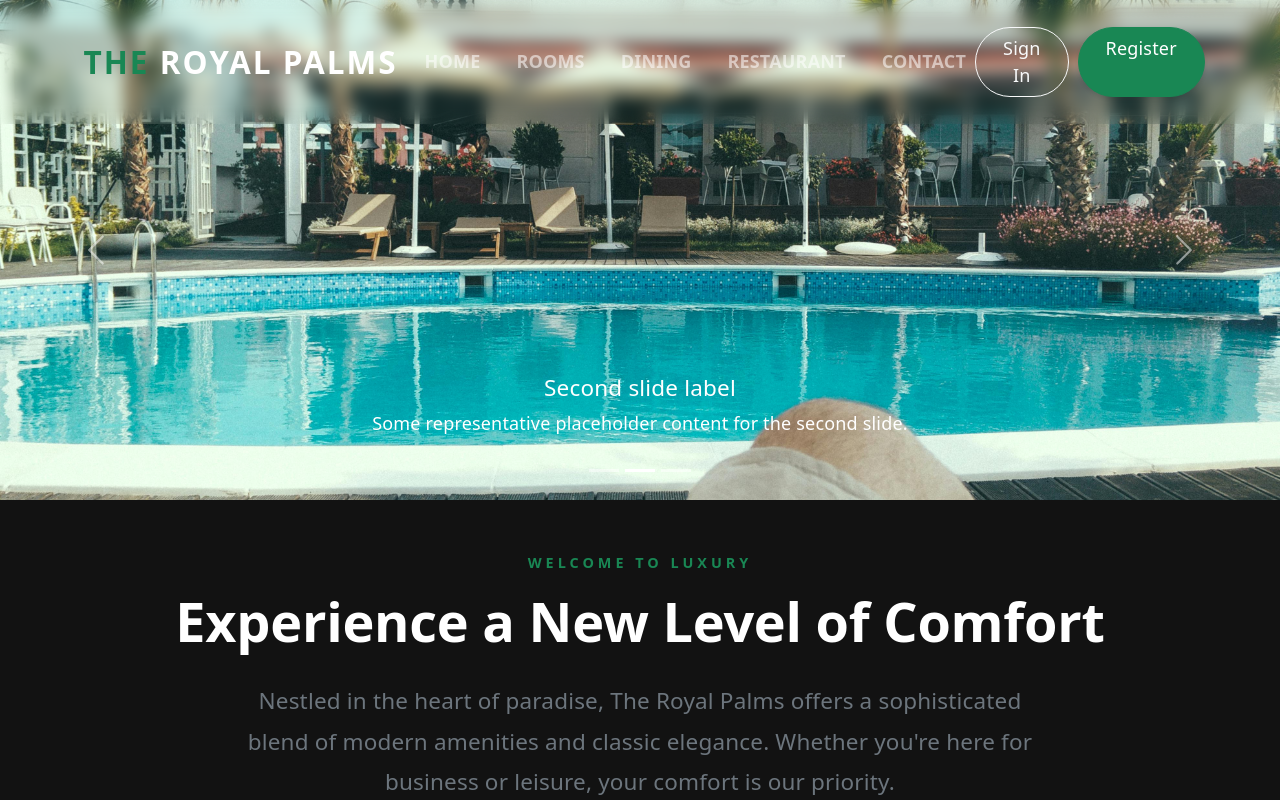
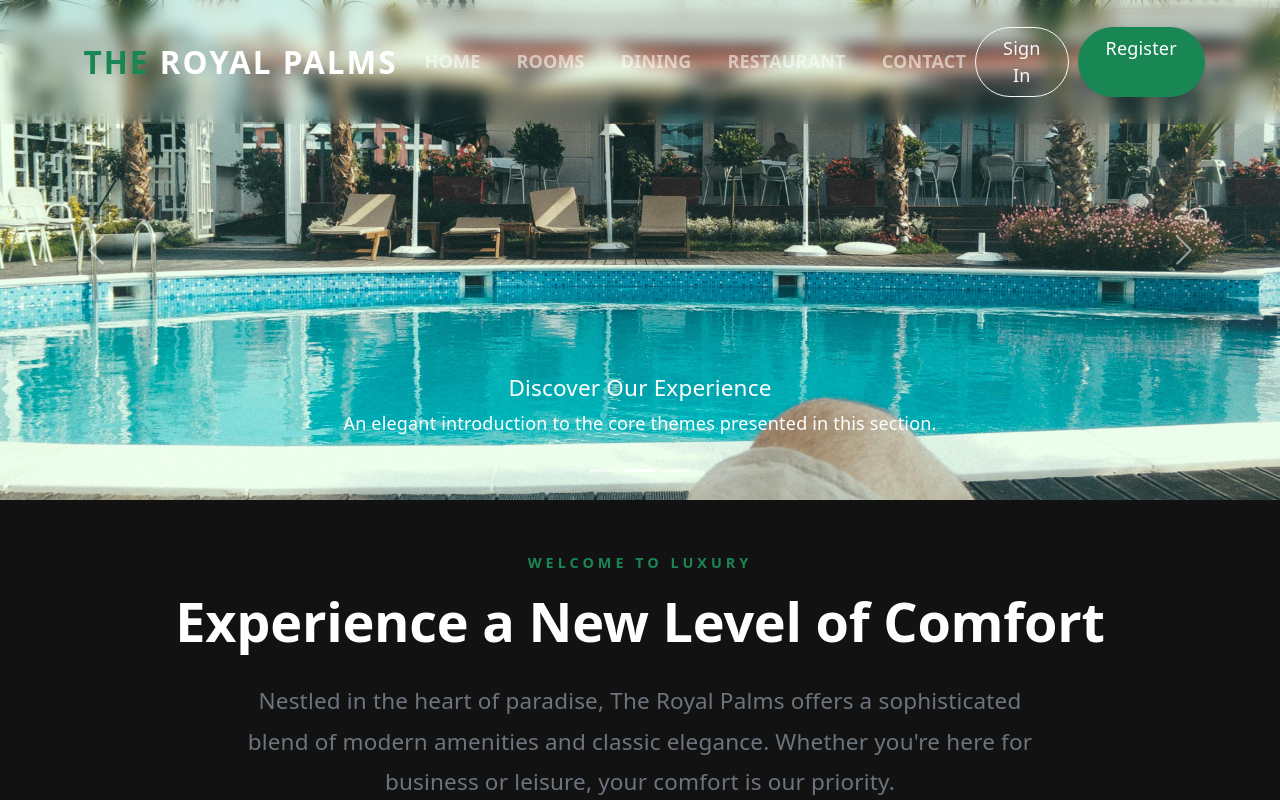
Before and after one commit to IT25100929/UQ-OOP-Group-Project, a React (Vite) app in the folder WebsiteFrontend/QU-Web-Application/: page / in a window 1280 px wide. Both pictures are taken after a click on the button 640 px from the left and 470 px from the top of the page. Shown: the top 800 px of the page. Built offline with nearby package versions, Linux system fonts and the light colour scheme.

Commit message:
Create .DS_Store (#5)
* Create .DS_Store

* Update Home.jsx

```diff
--- a/WebsiteFrontend/QU-Web-Application/src/pages/Home.jsx
+++ b/WebsiteFrontend/QU-Web-Application/src/pages/Home.jsx
@@ -48,22 +48,22 @@ function Home() {
                     <div className="carousel-item active">
                         <img src={hotelImage1} className="d-block w-100" style={{ height: '500px', objectFit: 'cover' }} alt="..." />
                         <div className="carousel-caption d-none d-md-block">
-                            <h5>First slide label</h5>
-                            <p>Some representative placeholder content for the first slide.</p>
+                            <h5>Grand Welcome</h5>
+                            <p>Retreat to spacious suites featuring panoramic views and premium artisanal amenities.</p>
                         </div>
                     </div>
                     <div className="carousel-item">
                         <img src={hotelImage2} className="d-block w-100" style={{ height: '500px', objectFit: 'cover' }} alt="..." />
                         <div className="carousel-caption d-none d-md-block">
-                            <h5>Second slide label</h5>
-                            <p>Some representative placeholder content for the second slide.</p>
+                            <h5>Discover Our Experience</h5>
+                            <p> An elegant introduction to the core themes presented in this section.</p>
                         </div>
                     </div>
                     <div className="carousel-item">
                         <img src={hotelImage3} className="d-block w-100" style={{ height: '500px', objectFit: 'cover' }} alt="..." />
                         <div className="carousel-caption d-none d-md-block">
-                            <h5>Third slide label</h5>
-                            <p>Some representative placeholder content for the third slide.</p>
+                            <h5>Experience Luxury & Comfort</h5>
+                            <p> A refined presentation of essential information, designed to support the overall narrative.</p>
                         </div>
                     </div>
                 </div>
```
Also changed, not shown: 1 other file (tests, documents, lock files or other folders).
